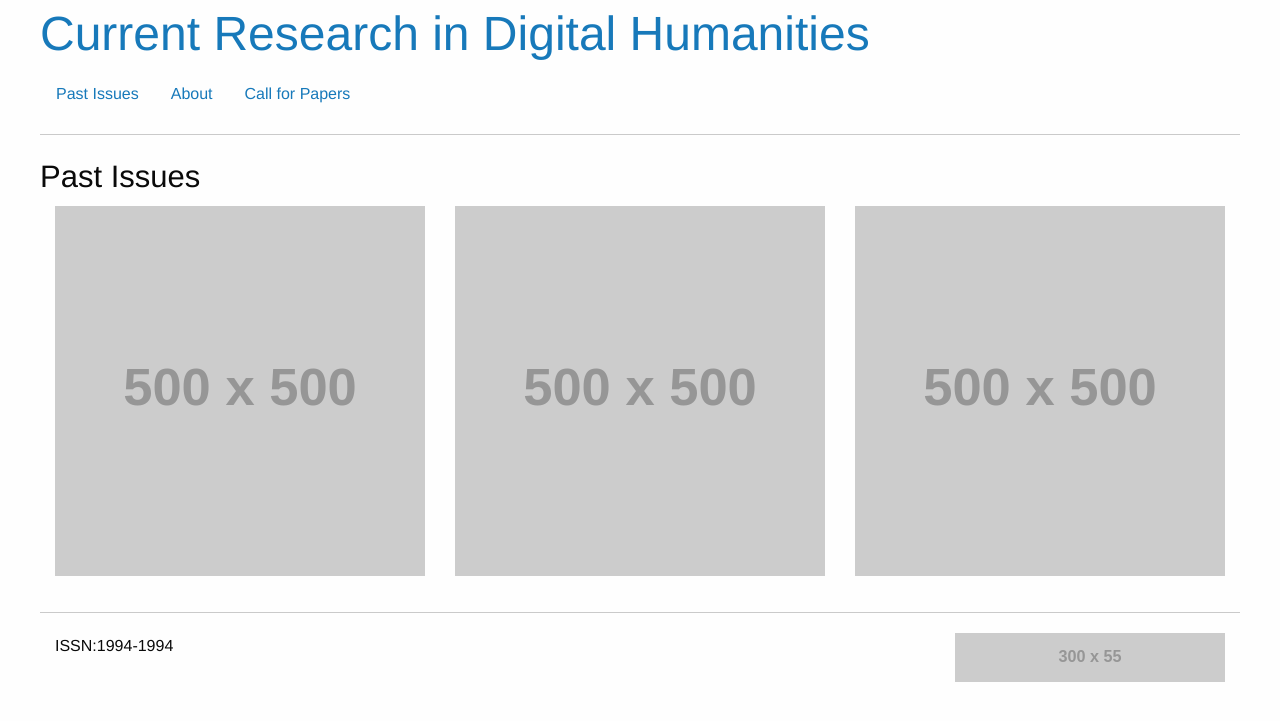
After one commit to chnm/crdhWireframes, a PHP site: page /issues.php in a window 1280 px wide. The commit adds this page. Shown: the top 721 px of the page. Run offline with PHP 8.4, Linux system fonts and the light colour scheme; grey boxes labelled with a size stand in for pictures from a placeholder-image service; some libraries are stand-ins or nearby versions.

Commit message:
Update to new header.

```diff
--- a/header.php
+++ b/header.php
@@ -13,7 +13,7 @@
         <div class="large-12 row">
           <h1><a href="index.php">Current Research in Digital Humanities</a></h1>
           <ul class="menu">
-            <li class="nav-link"><a href="issue.php">Current Issue</a></li>
+            <li class="nav-link"><a href="issues.php">Past Issues</a></li>
             <li class="nav-link"><a href="about.php">About</a></li>
             <li class="nav-link"><a href="cfp.php">Call for Papers</a></li>
           </ul>
--- a/issue.php
+++ b/issue.php
@@ -1,9 +1,10 @@
 <?php include('header.php'); ?>
 
+<div class="row">
+
+<h3>Volume I: April 2019</h3>
 
 
-<div class="row">
-<h3>Volume II: April 2019</h3>
     <div class="article columns callout primary">
             <img src="http://placehold.it/125x125?text=CLICKBAIT" alt="" class="left">
             <h4><a href="essay.php">Scintillating Title: With Sober Subtitle of a Certain Length</a></h4>
--- /dev/null
+++ b/issues.php
@@ -0,0 +1,20 @@
+<?php include('header.php'); ?>
+
+
+
+<div class="row">
+<h3>Past Issues</h3>
+    <div class="large-4 column">
+        <a href="issue.php"><img src="http://placehold.it/500x500?text=VOLUME+I" alt=""></a>
+    </div>
+
+    <div class="large-4 column">
+        <a href="issue.php"><img src="http://placehold.it/500x500?text=VOLUME+II" alt=""></a>
+    </div>
+
+    <div class="large-4 column">
+        <a href="issue.php"><img src="http://placehold.it/500x500?text=VOLUME+III" alt=""></a>
+    </div>
+</div>
+
+<?php include('footer.php'); ?>
```
Also changed, not shown: cfp.php (line endings or trailing spaces).
